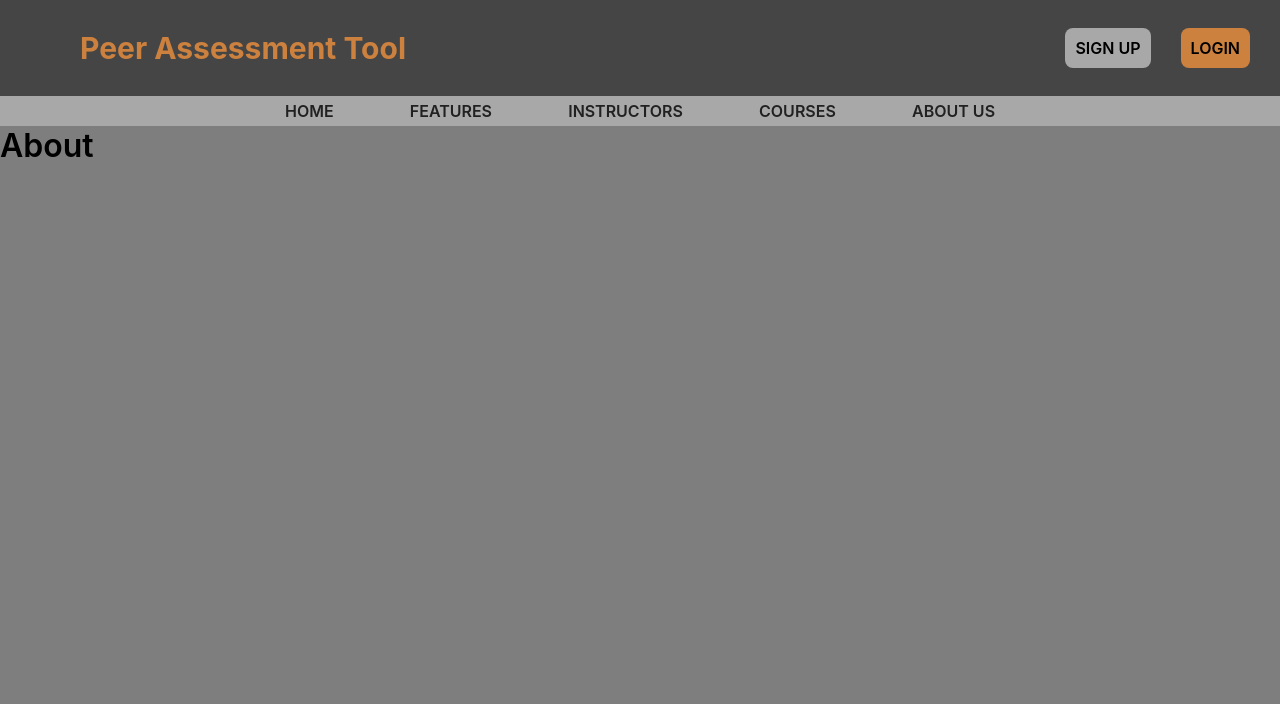
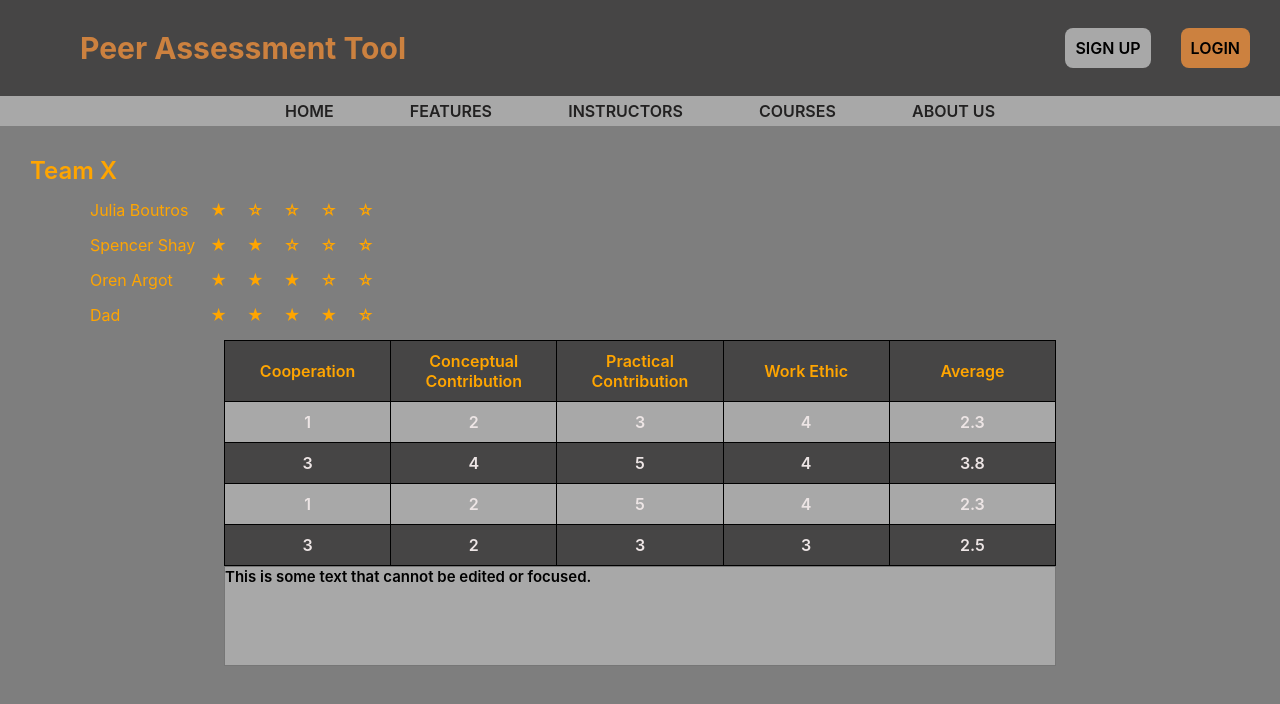
Before and after one commit to DaraDadgar/GroupX_SOEN341_Project_F24, a React (Vite) app in the folder FrontEnd/: page /about in a window 1280 px wide. Shown: the top 704 px of the page. Built offline with nearby package versions, Linux system fonts and the light colour scheme.

Commit message:
Fixing Dashboard.jsx ...

```diff
--- a/FrontEnd/src/App.jsx
+++ b/FrontEnd/src/App.jsx
@@ -8,6 +8,7 @@ import MainLogin from "./routes/MainLogin.jsx";
 import TeamCreation from "./routes/TeamCreation.jsx";
 import TeammateSelection from "./routes/TeammateSelection.jsx";
 import Evaluation from "./routes/Evaluation.jsx";
+import Dashboard from "./routes/Dashboard.jsx";
 
 import MainTeacher from "./routes/MainTeacher.jsx";
 import { AuthProvider } from "./config/AuthContext.jsx";
@@ -29,7 +30,7 @@ function App() {
         <Routes>
           <Route path="/" element={<GeneralHomePage />} />
           <Route path="/login" element={<MainLogin />} />
-          <Route path="/about" element={<About />} />
+          <Route path="/about" element={<Dashboard />} />
           <Route path="/signup" element={<MainSignup />} />
 
           <Route
--- /dev/null
+++ b/FrontEnd/src/css/dashboard.css
@@ -0,0 +1,93 @@
+.dashboard h2 {
+  color: orange;
+  margin: 30px 0px 0px 30px;
+}
+
+.dashboard h3 {
+  color: orange;
+  font-size: 16px;
+  font-weight: 400;
+}
+
+.dashboard .star-row {
+  display: flex;
+  flex-direction: row;
+  align-items: center;
+  gap: 20px;
+}
+
+.dashboard .star-row span {
+  color: orange;
+}
+
+.dashboard .star-table {
+  border-collapse: separate; /* Use separate borders for gaps */
+  border-spacing: 15px;
+
+  margin-left: 75px;
+}
+
+.dashboard .star-table tr th {
+  color: orange;
+  font-size: 16px;
+  font-weight: 400;
+  text-align: left;
+}
+
+.dashboard .student-table {
+  width: 100%;
+  max-width: 65vw; /* Set the maximum width for the table */
+  margin: 0 auto; /* Center the table if it's smaller than the screen width */
+  table-layout: fixed; /* Ensures each column has equal width */
+  border-collapse: collapse;
+}
+
+.dashboard .student-table th,
+.dashboard .student-table td {
+  text-wrap: wrap;
+  text-align: center;
+
+  width: 20%; /* 100% / 5 columns = 20% width for each column */
+  padding: 10px;
+  border: 1px solid black;
+}
+
+.dashboard .student-table th {
+  color: orange;
+}
+
+.dashboard .student-table td {
+  color: rgb(237, 229, 229);
+}
+
+.dashboard .student-table thead tr {
+  background-color: #464545;
+}
+
+.dashboard .student-table tbody .even {
+  background-color: #a8a8a8;
+}
+
+.dashboard .student-table tbody .odd {
+  background-color: #464545;
+}
+
+.dashboard textarea {
+  display: block;
+  margin: 10px 0px 0px 15px;
+  background-color: #a8a8a8;
+
+  font-size: 15px;
+  max-width: 80vw;
+
+  resize: none;
+
+  min-height: 100px;
+  width: 100%;
+  max-width: 65vw;
+  margin: 0 auto;
+}
+
+.dashboard textarea:focus {
+  outline: none; /* Removes the default outline */
+}
--- a/FrontEnd/src/css/evaluation.css
+++ b/FrontEnd/src/css/evaluation.css
@@ -83,6 +83,8 @@
 
   font-size: 15px;
   max-width: 80vw;
+
+  resize: none;
 }
 
 .main-eval textarea:focus {
--- /dev/null
+++ b/FrontEnd/src/routes/Dashboard.jsx
@@ -0,0 +1,149 @@
+import "../css/dashboard.css";
+
+function StarScore({ average }) {
+  return (
+    <div className="star-row">
+      <span>{average >= 1 ? "★" : "☆"}</span>
+      <span>{average >= 2 ? "★" : "☆"}</span>
+      <span>{average >= 3 ? "★" : "☆"}</span>
+      <span>{average >= 4 ? "★" : "☆"}</span>
+      <span>{average >= 5 ? "★" : "☆"}</span>
+    </div>
+  );
+}
+
+function StarTable({ team_members }) {
+  return (
+    <table className="star-table">
+      <tbody>
+        {team_members.map((student) => (
+          <tr key={student.id}>
+            <th>{student.name}</th>
+            <td>
+              <StarScore average={student.average} />
+            </td>
+          </tr>
+        ))}
+      </tbody>
+    </table>
+  );
+}
+
+function average(assessment) {
+  const sum =
+    assessment.cooperation_score +
+    assessment.conceptual_contribution_score +
+    assessment.conceptual_contribution_score +
+    assessment.work_ethic_score;
+
+  const avg = sum / 4;
+
+  return avg.toFixed(1);
+}
+
+function StudentTable({ assessments }) {
+  return (
+    <table className="student-table">
+      <thead>
+        <tr>
+          <th>Cooperation</th>
+          <th>Conceptual Contribution</th>
+          <th>Practical Contribution</th>
+          <th>Work Ethic</th>
+          <th>Average</th>
+        </tr>
+      </thead>
+      <tbody>
+        {assessments.map((assessment, index) => {
+          return (
+            <tr key={assessment.id} className={index % 2 == 0 ? "even" : "odd"}>
+              <td>{assessment.cooperation_score}</td>
+              <td>{assessment.conceptual_contribution_score}</td>
+              <td>{assessment.practical_contribution_score}</td>
+              <td>{assessment.work_ethic_score}</td>
+              <td>{average(assessment)}</td>
+            </tr>
+          );
+        })}
+      </tbody>
+    </table>
+  );
+}
+
+function StudentComments({ assessments }) {
+  return (
+    <textarea
+      id="comments"
+      name="comments"
+      maxLength="500"
+      cols="100"
+      readOnly
+      tabIndex="-1"
+    >
+      This is some text that cannot be edited or focused.
+    </textarea>
+  );
+}
+
+export default function Dashboard() {
+  const team = { id: 4, name: "Team X" };
+  const team_members = [
+    { id: 1, name: "Julia Boutros", average: 1 },
+    { id: 2, name: "Spencer Shay", average: 2 },
+    { id: 3, name: "Oren Argot", average: 3 },
+    { id: 4, name: "Dad", average: 4 },
+  ];
+
+  const team_assessments = [
+    [
+      {
+        id: 1,
+        cooperation_score: 1,
+        conceptual_contribution_score: 2,
+        practical_contribution_score: 3,
+        work_ethic_score: 4,
+        comments: "Excellent!",
+      },
+
+      {
+        id: 2,
+        cooperation_score: 3,
+        conceptual_contribution_score: 4,
+        practical_contribution_score: 5,
+        work_ethic_score: 4,
+        comments: "Great!",
+      },
+      {
+        id: 3,
+        cooperation_score: 1,
+        conceptual_contribution_score: 2,
+        practical_contribution_score: 5,
+        work_ethic_score: 4,
+        comments: "Meh!",
+      },
+      {
+        id: 4,
+        cooperation_score: 3,
+        conceptual_contribution_score: 2,
+        practical_contribution_score: 3,
+        work_ethic_score: 3,
+        comments: "Okay!",
+      },
+    ],
+    [],
+    [],
+    [],
+  ];
+
+  return (
+    <main className="dashboard">
+      <h2>{team.name}</h2>
+
+      <StarTable team_members={team_members} />
+
+      <StudentTable assessments={team_assessments[0]} />
+
+      <StudentComments />
+    </main>
+  );
+}
```
